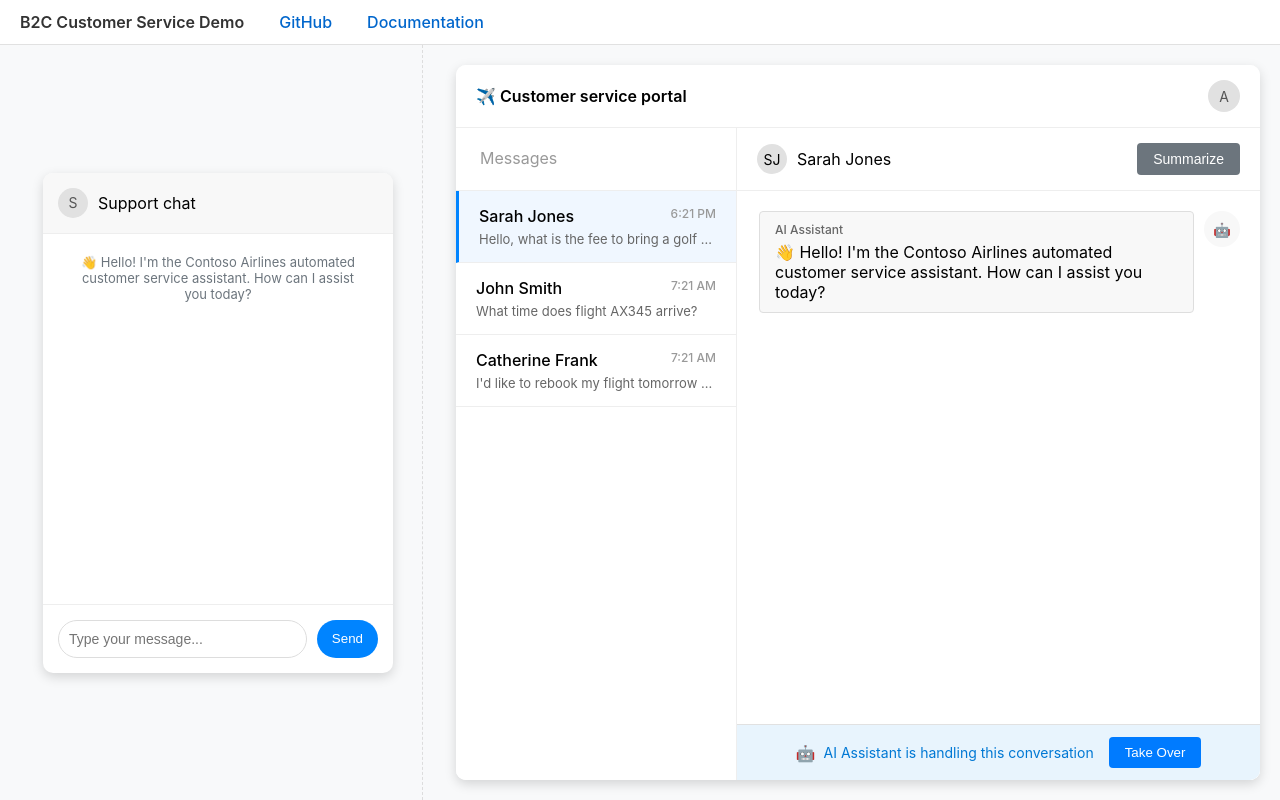
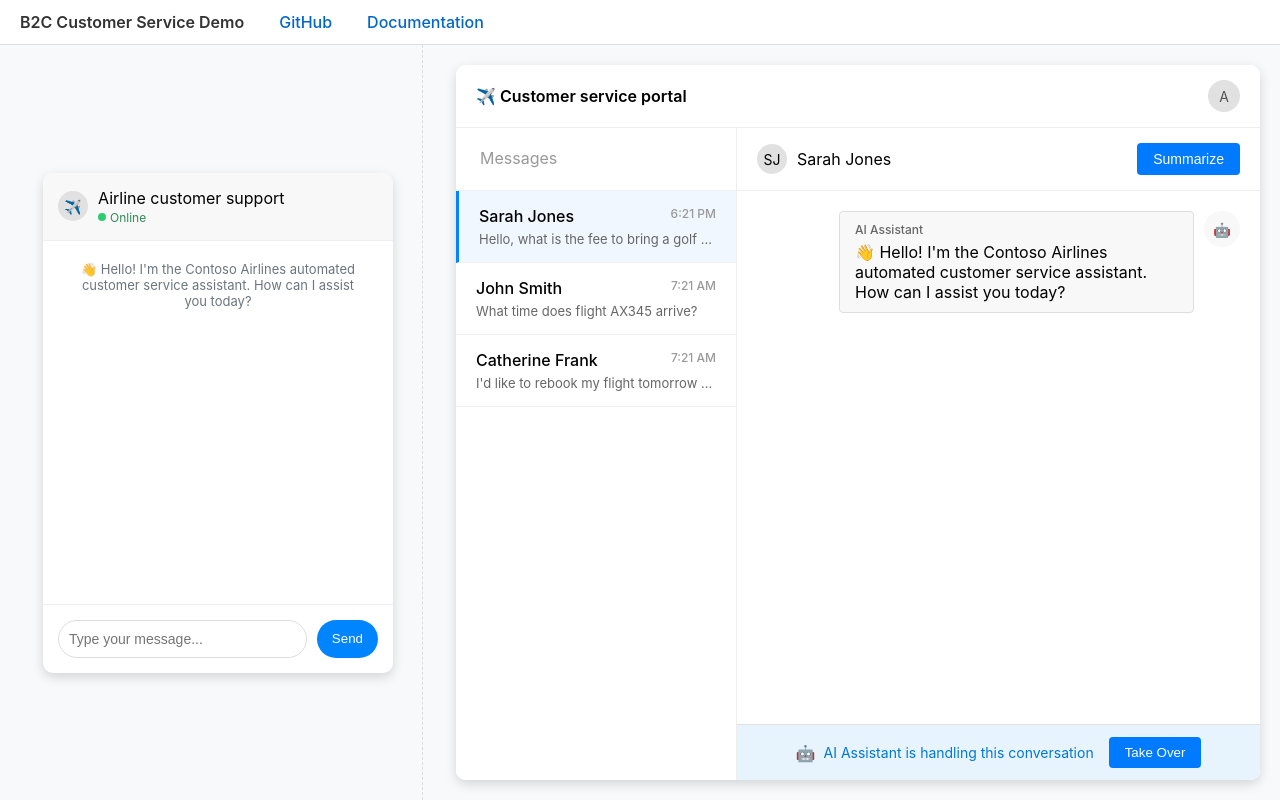
Before and after one commit to pereiralex/Simple-bot-handoff-sample, a website built with Parcel: page index.html in a window 1280 px wide. Shown: the top 800 px of the page. Built offline with nearby package versions, Linux system fonts and the light colour scheme; what @azure/communication-chat, @azure/communication-common would draw is missing.

Commit message:
Tidy'ed up styling

```diff
--- a/client.js
+++ b/client.js
@@ -585,7 +585,7 @@
         }
 
         console.log('⏳ Awaiting sendMessage response...');
-        const sendChatMessageResult = await chatThreadClient.sendMessage(sendMessageRequest, sendMessageOptions);
+    const sendChatMessageResult = await chatThreadClient.sendMessage(sendMessageRequest, sendMessageOptions);
         console.log(`✅ Agent message sent successfully! Message ID: ${sendChatMessageResult.id}`);
         console.log('📊 Send result details:', sendChatMessageResult);
 
--- a/index.html
+++ b/index.html
@@ -85,7 +85,15 @@
             background: #f8f8f8;
             border-bottom: 1px solid #eee;
             display: flex;
+            flex-direction: row;
             align-items: center;
+            justify-content: flex-start;
+        }
+
+        .support-chat-header .left-section {
+            display: flex;
+            flex-direction: column;
+            margin-left: 10px;
         }
 
         .support-chat-header .avatar {
@@ -93,12 +101,27 @@
             height: 30px;
             background: #e1e1e1;
             border-radius: 50%;
-            margin-right: 10px;
             display: flex;
             justify-content: center;
             align-items: center;
             font-size: 14px;
             color: #555;
+        }
+
+        .online-indicator {
+            display: flex;
+            align-items: center;
+            font-size: 12px;
+            color: #2e8b57;
+            margin-top: 2px;
+        }
+
+        .online-indicator .dot {
+            width: 8px;
+            height: 8px;
+            background-color: #2ecc71;
+            border-radius: 50%;
+            margin-right: 4px;
         }
 
         .support-chat-messages {
@@ -330,12 +353,11 @@
         .agent-chat-input button {
             margin-left: 8px;
             padding: 4px 12px;
-            background: #0084ff;
-            color: white;
-            border: none;
+            color: black;
+            background-color: white;
+            border: 1px solid #ddd;
             border-radius: 4px;
             cursor: pointer;
-            font-weight: 500;
         }
 
         /* Message bubbles styling */
@@ -356,7 +378,7 @@
 
         .message.received {
             align-self: flex-start;
-            background: #e5e5ea;
+            background: #eee;
             color: black;
             border-bottom-left-radius: 4px;
         }
@@ -377,7 +399,7 @@
         .agent-message {
             padding: 10px 15px;
             border-radius: 4px;
-            max-width: calc(100% - 80px);
+            max-width: calc(100% - 160px);
             word-wrap: break-word;
         }
 
@@ -489,7 +511,7 @@
         }
 
         .action-button:disabled {
-            opacity: 0.6;
+            opacity: 0.4;
             cursor: not-allowed;
         }
 
@@ -503,12 +525,12 @@
         }
 
         #summarizeButton {
-            background-color: #6c757d;
+            background-color: #007bff;
             color: white;
         }
 
         #summarizeButton:hover:not(:disabled) {
-            background-color: #5a6268;
+            background-color: #0056b3;
         }
 
         /* Message with avatar wrapper styling */
@@ -558,8 +580,14 @@
         <div class="customer-section">
             <div class="support-chat-container">
                 <div class="support-chat-header">
-                    <div class="avatar">S</div>
-                    Support chat
+                    <div class="avatar">✈️</div>
+                    <div class="left-section">
+                        Airline customer support
+                        <div class="online-indicator">
+                            <div class="dot"></div>
+                            Online
+                        </div>
+                    </div>
                 </div>
                 <div id="customerMessages" class="support-chat-messages">
                     <!-- Messages will be added here by JavaScript -->
```
Also changed, not shown: dist/index.html, 1 other file.
